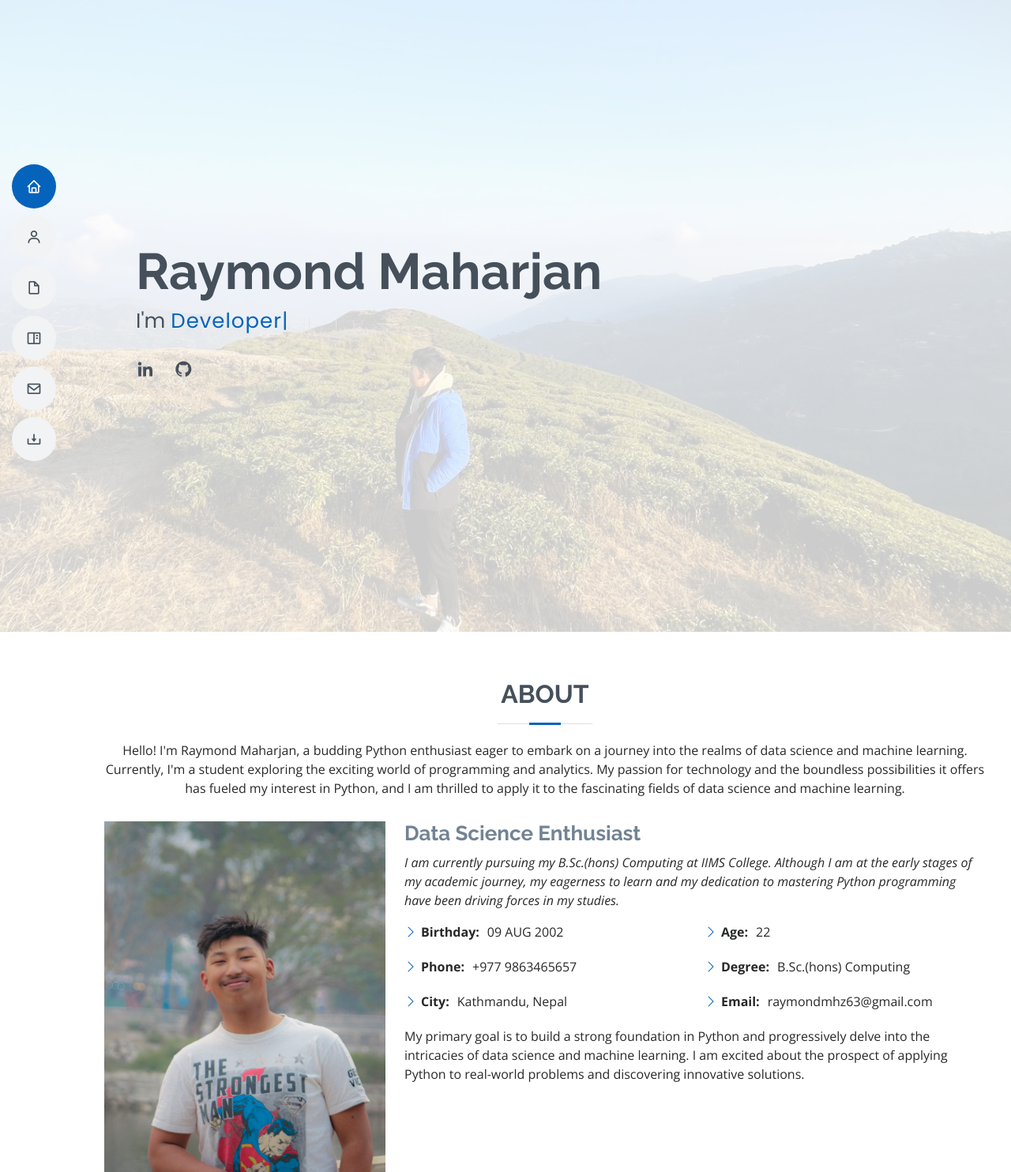
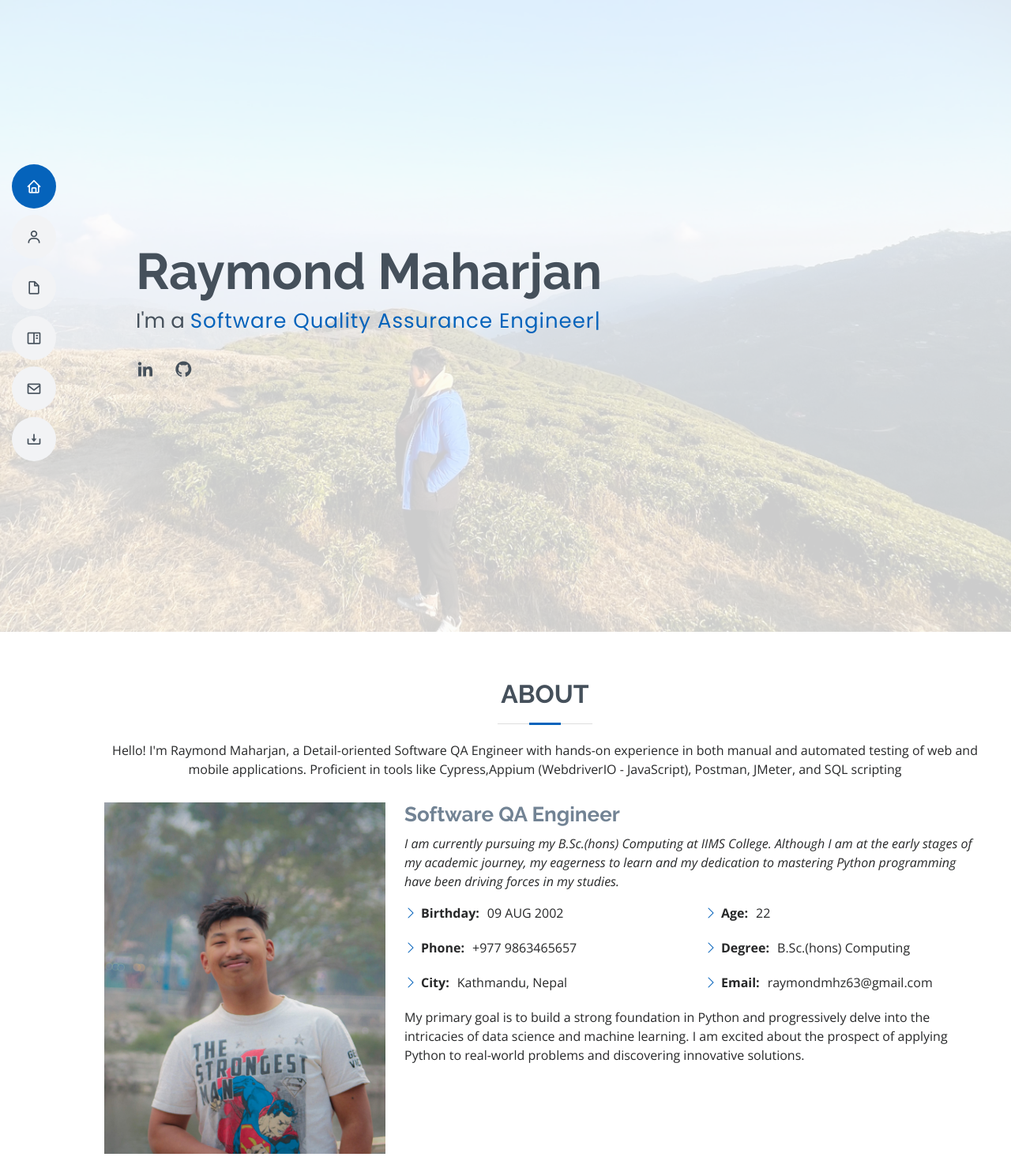
Before and after one commit to rays63/myPortfolio, a Django app: page / in a window 1280 px wide. Shown: the top 1484 px of the page at 79% size. Run offline with Django 4.2, Linux system fonts and the light colour scheme; data comes from the database, SQL or seed files in the repository; both versions use the stored data as it was after the commit; some libraries are stand-ins or nearby versions.

Commit message:
refactor: removed unnecessary commit and file

```diff
--- a/home/templates/home/index.html
+++ b/home/templates/home/index.html
@@ -4,7 +4,7 @@
 <section id="hero" class="d-flex flex-column justify-content-center">
     <div class="container" data-aos="zoom-in" data-aos-delay="100">
       <h1>Raymond Maharjan</h1>
-      <p>I'm <span class="typed" data-typed-items="Data Enthusiast, Developer, a Student"></span></p>
+      <p>I'm a <span class="typed" data-typed-items="Software Quality Assurance Engineer"></span></p>
       {% include 'partials/_socials.html' %}
     </div>
   </section><!-- End Hero -->
@@ -13,20 +13,12 @@
 
     {%include 'home/partials/_about.html'%}
 
-    <!-- ======= Skills Section ======= -->
     {% include "home/partials/_skills.html" %}
-    <!-- End Skills Section -->
 
-    <!-- ======= Resume Section ======= -->
     {% include "home/partials/_resume.html" %}
-    <!-- End Resume Section -->
 
-    <!-- ======= Portfolio Section ======= -->
     {% include "home/partials/_portfolio.html" %}
-    <!-- End Portfolio Section -->
 
-    <!-- ======= Contact Section ======= -->
     {% include "home/partials/_contact.html"%}
-    <!-- End Contact Section -->
   </main>
 {% endblock %}
--- a/home/templates/home/partials/_about.html
+++ b/home/templates/home/partials/_about.html
@@ -4,9 +4,8 @@
 
       <div class="section-title">
         <h2>About</h2>
-        <p>Hello! I'm Raymond Maharjan, a budding Python enthusiast eager to embark on a journey into the realms of data science and machine learning.
-          Currently, I'm a student exploring the exciting world of programming and analytics. My passion for technology and the boundless possibilities
-          it offers has fueled my interest in Python, and I am thrilled to apply it to the fascinating fields of data science and machine learning.</p>
+        <p>Hello! I'm Raymond Maharjan, a Detail-oriented Software QA Engineer with hands-on experience in both manual and
+          automated testing of web and mobile applications. Proficient in tools like Cypress,Appium (WebdriverIO - JavaScript), Postman, JMeter, and SQL scripting</p>
       </div>
 
       <div class="row">
@@ -14,7 +13,7 @@
           <img src="{% static 'img/profile-img.jpg' %}" class="img-fluid" alt="">
         </div>
         <div class="col-lg-8 pt-4 pt-lg-0 content">
-          <h3>Data Science Enthusiast</h3>
+          <h3>Software QA Engineer</h3>
           <p class="fst-italic">
             I am currently pursuing my B.Sc.(hons) Computing  at IIMS College. Although I am at the early stages
             of my academic journey, my eagerness to learn and my dedication to mastering Python programming have been driving forces in my studies.
--- a/requirements.txt
+++ b/requirements.txt
@@ -1 +1,2 @@
 django
+requests
```
Also changed, not shown: templates/base.html (+0 -9 lines), db.sqlite3, 1 other file.
